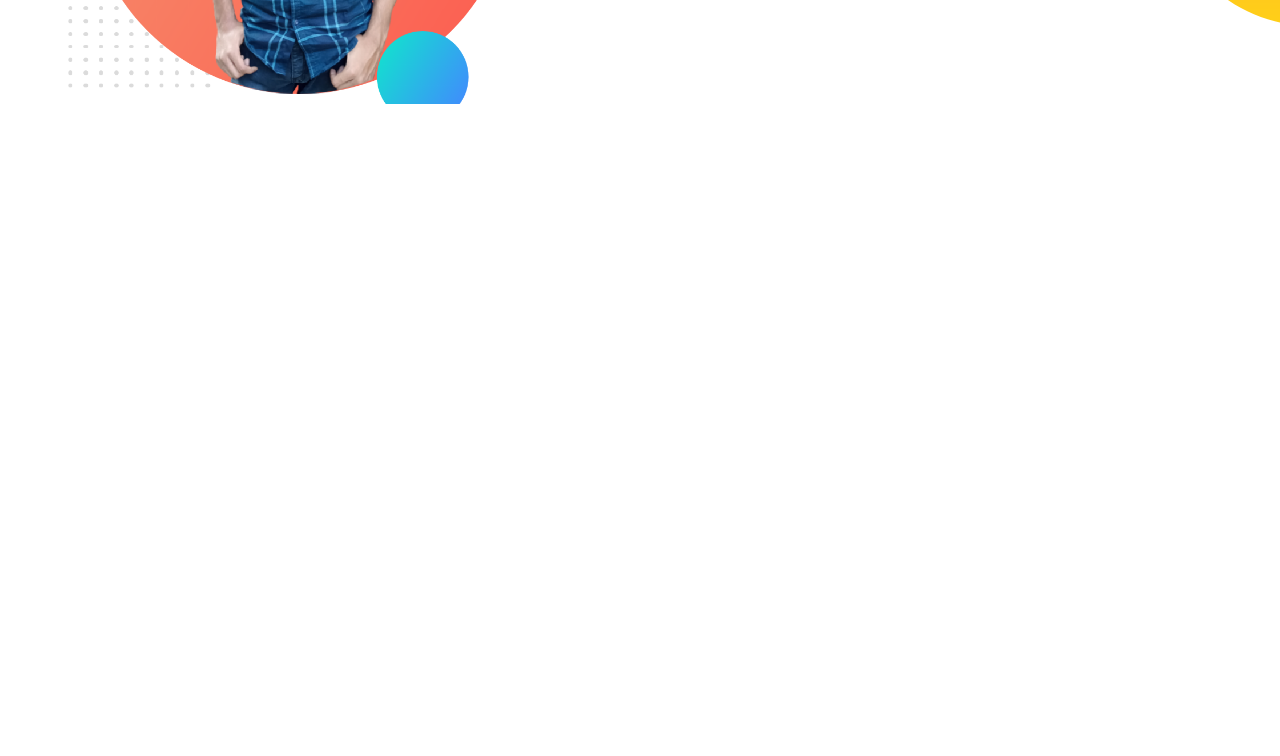
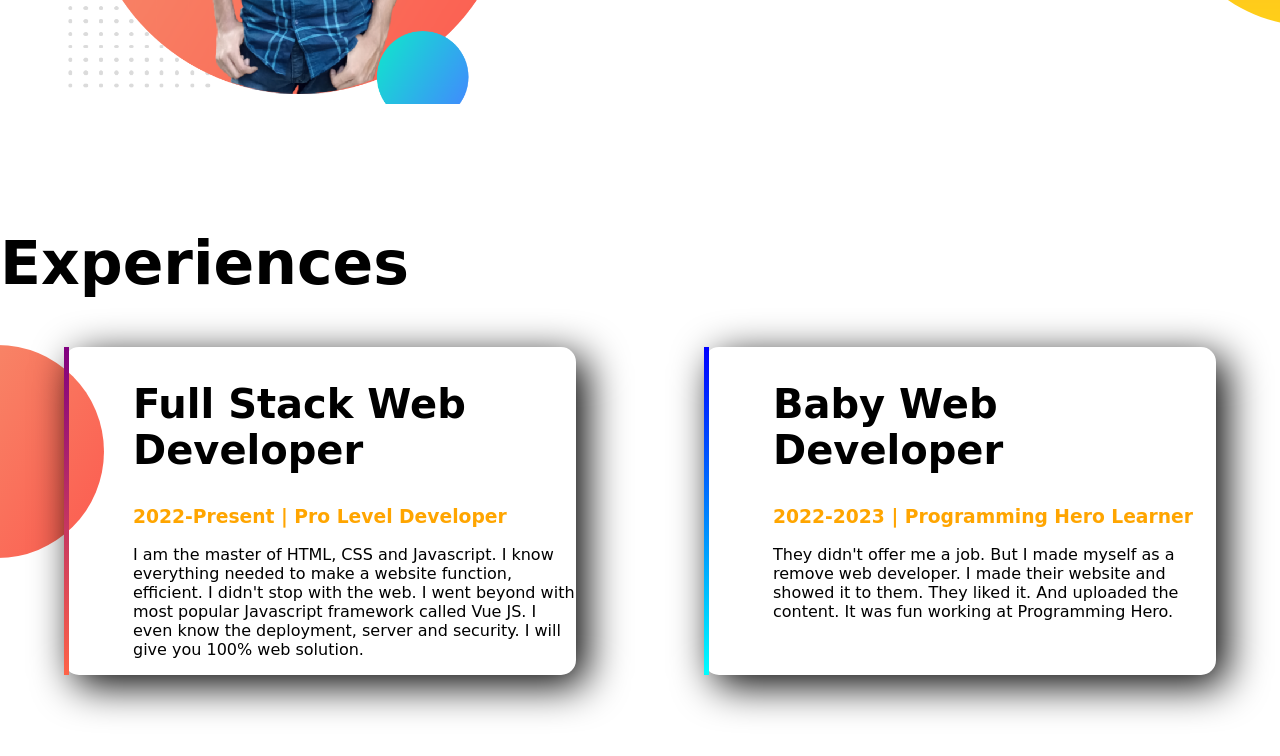
Before and after one commit to mojahid3212/developer-portfolio, a plain HTML site: page index.html in a window 1280 px wide. Shown: the part 984-1740 px from the top of the page. Before the commit the page ends 1212 px from the top, so only its background shows below. Drawn offline with Linux system fonts and the light colour scheme; a web font is replaced by a local one.

Commit message:
new-experience

```diff
--- a/index.html
+++ b/index.html
@@ -11,7 +11,7 @@
    <link rel="stylesheet" href="style.css">
 </head>
 <body>
-    <section class="top-button">
+    <section class="top-button flexible-container">
  <div class="half-width">
     <h1>Welcome To</h1>
     <h1><span class="orange">Mojahidul Islam</span> World</h1>
@@ -23,7 +23,7 @@
       <img src="my-bg.png" alt="">
 </div>
 </section>
-<section class="dream-big">
+<section class="dream-big flexible-container">
 <div class="half-width">
    <img src="my-bg.png" alt="">
 </div>
@@ -35,9 +35,21 @@
 </p>
 <a class="link-button" target="_blank" href="">Download resume</a>
 </div>
-
-
-
+</section>
+<section class="experience-area">
+<h1>Experiences</h1>
+<div class="flexible-container">
+<div id="new-web" class="experience-item">
+   <h2>Full Stack Web Developer</h2>
+   <h3 class="orange">2022-Present | Pro Level Developer</h3>
+   <p>I am the master of HTML, CSS and Javascript. I know everything needed to make a website function, efficient. I didn't stop with the web. I went beyond with most popular Javascript framework called Vue JS. I even know the deployment, server and security. I will give you 100% web solution.</p>
+</div>
+<div id="web-ex" class="experience-item">
+   <h2>Baby Web Developer</h2>
+   <h3 class="orange">2022-2023 | Programming Hero Learner</h3>
+   <p>They didn't offer me a job. But I made myself as a remove web developer. I made their website and showed it to them. They liked it. And uploaded the content. It was fun working at Programming Hero.</p>
+</div>
+</div>
 </section>
 </body>
 </html>
--- a/style.css
+++ b/style.css
@@ -7,11 +7,12 @@ body{font-family: 'Pushster', cursive;
 }
 h1{font-size: 60px;}
 .orange{color:orange}
-section{
+.flexible-container{
     display: flex;
     margin-bottom: 120px;
 
 }
+h2{font-size: 40px;}
 .half-width{
     width: 50%;
     padding-left: 5%;
@@ -36,4 +37,32 @@ section{
 background-repeat: no-repeat;
 background-position: right;
 }
-p{border: 5px red aquamarine;}
+.experience-item{
+    box-shadow: 10px 10px 40px;
+    width: 40%;
+    border-radius: 15px;
+    padding-left: 5%;
+    margin-left: 5%;
+    margin-right: 5%;
+
+}
+.experience-area{
+
+    background-image: url(images/exp-bg.png);
+    background-repeat: no-repeat;
+    border-radius: 10px;
+    background-position: left;
+
+}
+#web-ex{
+    border-left: 5px solid;
+    border-image: linear-gradient(blue, cyan);
+    border-image-slice: 1;
+
+
+}
+#new-web{
+    border-left: solid 5px;
+    border-image: linear-gradient(purple, tomato);
+    border-image-slice: 1;
+}
```
